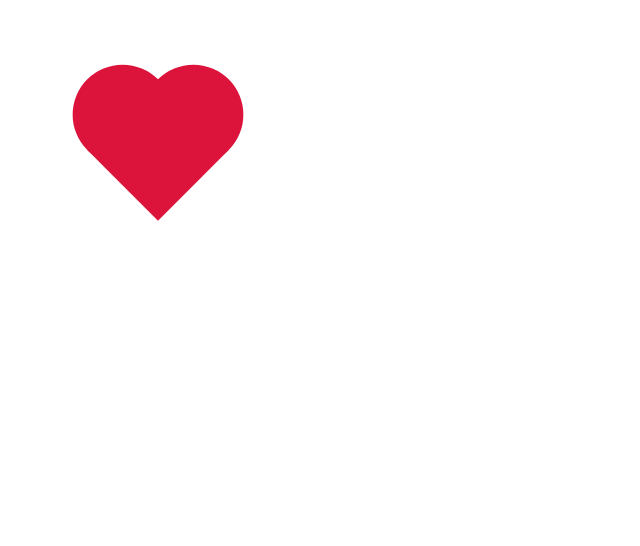
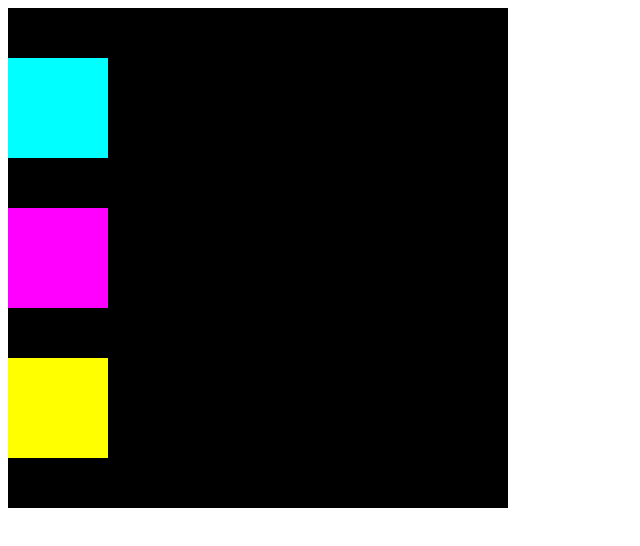
Before and after one commit to Peter-Chidiac/Peter-Chidiac.github.io, a plain HTML site: page index.html in a window 1280 px wide. Shown: the whole page, without its empty margins (0-640 px from the left). Drawn offline with Linux system fonts and the light colour scheme.

Commit message:
Add files via upload

```diff
--- a/index.html
+++ b/index.html
@@ -7,10 +7,10 @@
     <link rel="stylesheet" href="style.css">
 </head>
 <body>
-    <div class="heart">
-        <div class="square"></div>
-        <div class="circle"></div>
-        <div class="circle"></div>
+    <div class="container">
+        <div class="block"></div>
+        <div class="block"></div>
+        <div class="block"></div>
     </div>
 </body>
 </html>
--- a/style.css
+++ b/style.css
@@ -1,44 +1,25 @@
-.heart {
+.container {
+    height: 500px;
+    width: 500px;
+    background-color: black;
+    display: flex;
+    flex-direction: column;
+    justify-content: space-evenly;
+}
+
+.block {
     width: 100px;
     height: 100px;
-    position: relative;
-    margin: 100px;
-    transform: rotate(-135deg);
-    animation-name: beat;
-    animation-duration: 1s;
-    animation-iteration-count: infinite;
 }
 
-.square {
-    position: absolute;
-    top: 0px;
-    left: 0px;
-    width: 100%;
-    height: 100%;
-    background-color: crimson;
+.block:nth-child(1){
+    background-color: cyan;
 }
 
-.circle {
-    position: absolute;
-    width: 100%;
-    height: 100%;
-    background-color: crimson;
-    border-radius: 50%;
+.block:nth-child(2){
+    background-color: magenta;
 }
 
-.circle:nth-child(2){
-    top: 50%;
-    left: 0;
+.block:nth-child(3){
+    background-color: yellow;
 }
-
-.circle:nth-child(3){
-    top: 0;
-    left: 50%;
-}
-
-@keyframes beat {
-    50% {
-        width: 200px;
-        height: 200px
-    }
-}
```
